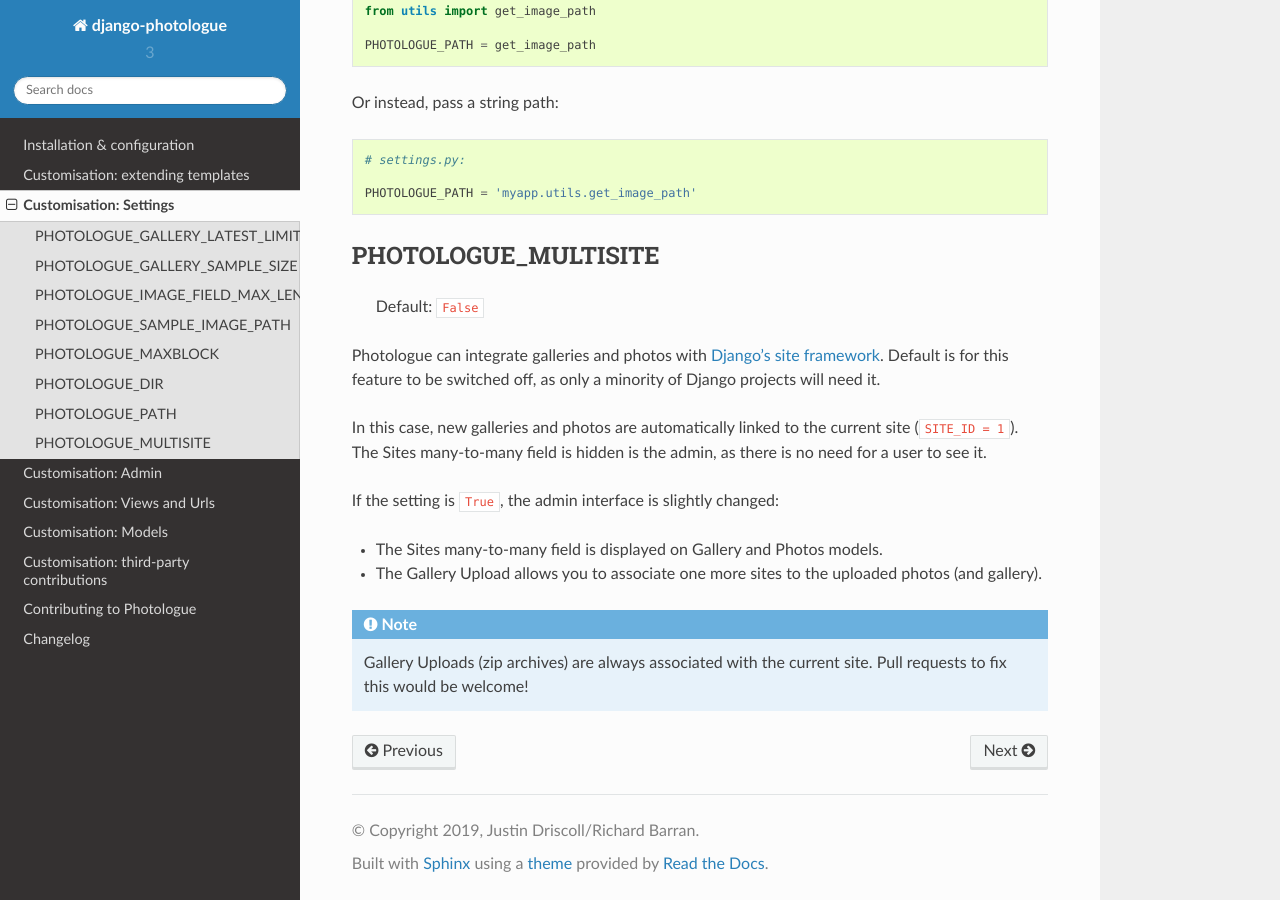
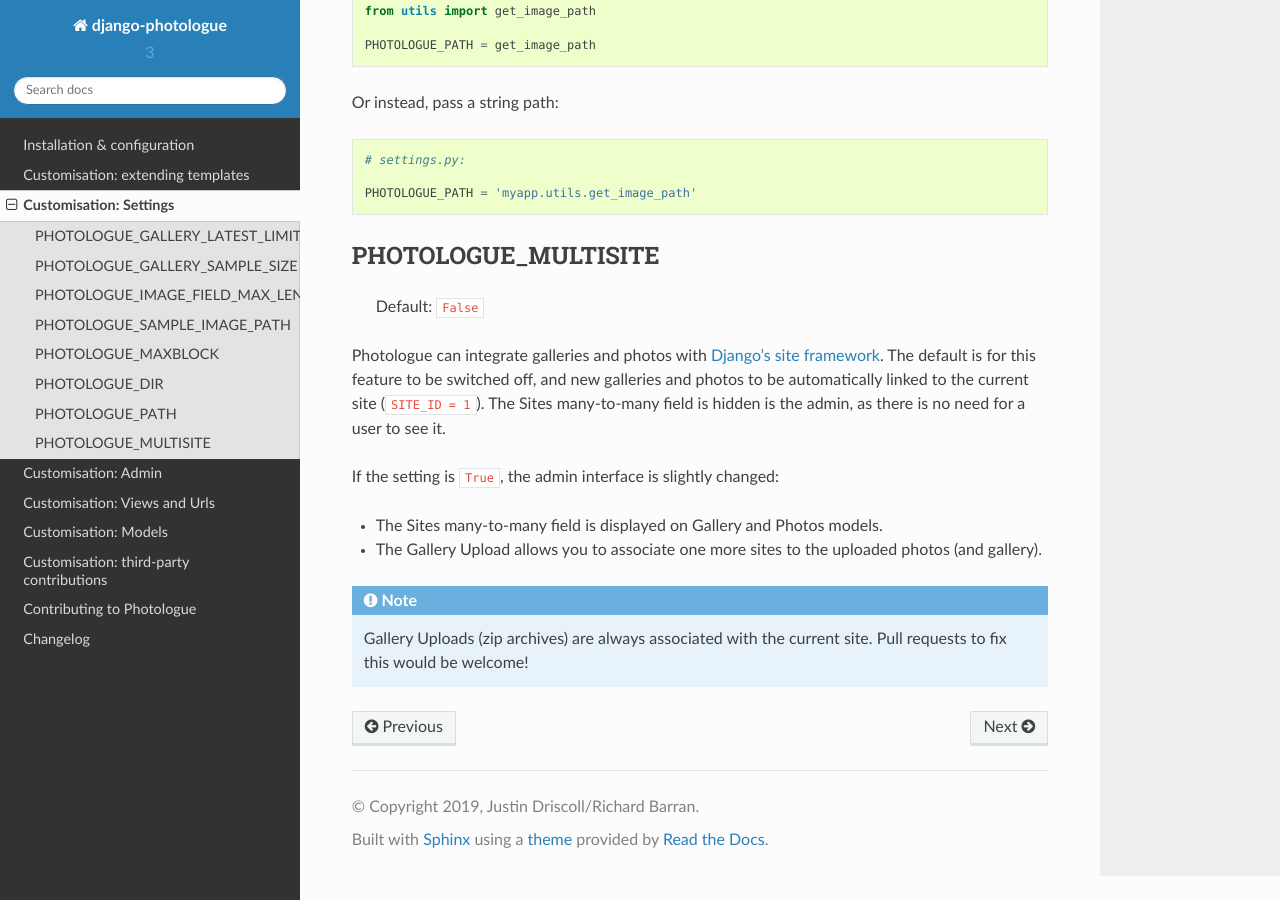
Before and after one commit to richardbarran/django-photologue, a Sphinx documentation site: the page built from docs/pages/customising/settings.rst, in a window 1280 px wide and 900 px high, scrolled down 1668 px. Built offline with Sphinx 7.4.7 and the Read the Docs theme 2.0.0, drawn with Linux system fonts in a browser that asks for light colours.

Commit message:
Docs tweaks.

```diff
--- a/docs/pages/contributing.rst
+++ b/docs/pages/contributing.rst
@@ -50,7 +50,7 @@ on that site for help.
 .. note::
 
     The CHANGELOG is part of the documentation, so if your patch needs the
-    end user to do something - e.g. run a South migration - don't forget to update
+    end user to do something - e.g. run a database migration - don't forget to update
     it!
 
 Translations
--- a/docs/pages/customising/settings.rst
+++ b/docs/pages/customising/settings.rst
@@ -91,11 +91,8 @@ PHOTOLOGUE_MULTISITE
     Default: ``False``
 
 Photologue can integrate galleries and photos with `Django's site framework`_.
-Default is for this feature to be switched off, as only a minority of Django projects
-will need it.
-
-In this case, new galleries and photos are automatically linked to the current site
-(``SITE_ID = 1``). The Sites many-to-many field is hidden is the admin, as there is no
+The default is for this feature to be switched off, and new galleries and photos to be automatically
+linked to the current site (``SITE_ID = 1``). The Sites many-to-many field is hidden is the admin, as there is no
 need for a user to see it.
 
 If the setting is ``True``, the admin interface is slightly changed:
--- a/docs/pages/installation.rst
+++ b/docs/pages/installation.rst
@@ -24,7 +24,7 @@ to fix any potential bugs on your own!
 
 Python 3
 ~~~~~~~~
-Photologue works with Python 3 (3.3 or later).
+Photologue is compatible with Python 3 (3.3 or later).
 
 Dependencies
 ------------
@@ -77,6 +77,8 @@ so googling 'PIL installation <your platform>' can also help.
 
 Configure Your Django Settings file
 -----------------------------------
+
+Follow these 4 steps:
 
 #. Add to your ``INSTALLED_APPS`` setting::
 
```
